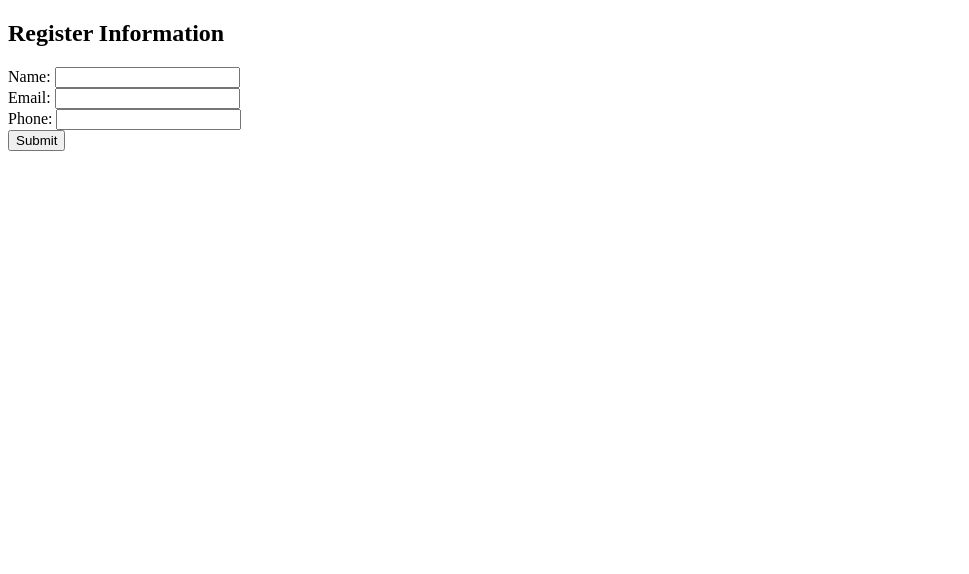
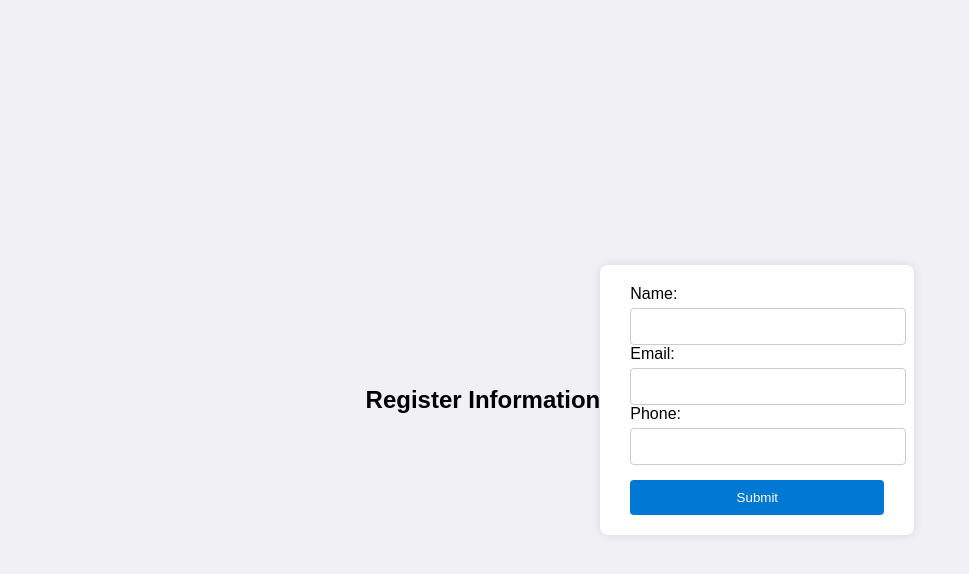
Before and after one commit to Ahsan6765/registration-app, a website: page public/index.html in a window 1280 px wide. Shown: the whole page, without its empty margins (0-969 px from the left). Drawn offline with Linux system fonts and the light colour scheme.

Commit message:
add style file and its requred setting

```diff
--- a/public/index.html
+++ b/public/index.html
@@ -2,6 +2,7 @@
 <html>
 <head>
     <title>Registration Form</title>
+    <link rel="stylesheet" href="/style.css">
 </head>
 <body>
     <h2>Register Information</h2>
--- /dev/null
+++ b/public/style.css
@@ -0,0 +1,51 @@
+body {
+    font-family: Arial, sans-serif;
+    background-color: #f0f0f5;
+    display: flex;
+    justify-content: center;
+    align-items: center;
+    height: 100vh;
+    margin: 0;
+}
+
+form {
+    background-color: white;
+    padding: 20px 30px;
+    border-radius: 8px;
+    box-shadow: 0 0 10px rgba(0, 0, 0, 0.1);
+}
+
+h1 {
+    text-align: center;
+    color: #333;
+}
+
+label {
+    display: block;
+    margin-top: 10px;
+    color: #555;
+}
+
+input[type="text"],
+input[type="email"] {
+    width: 100%;
+    padding: 10px;
+    margin-top: 5px;
+    border: 1px solid #ccc;
+    border-radius: 4px;
+}
+
+button {
+    margin-top: 15px;
+    width: 100%;
+    padding: 10px;
+    background-color: #0078d4;
+    color: white;
+    border: none;
+    border-radius: 4px;
+    cursor: pointer;
+}
+
+button:hover {
+    background-color: #005fa3;
+}
--- a/server.js
+++ b/server.js
@@ -5,6 +5,8 @@ require('dotenv').config();
 
 const app = express();
 app.use(bodyParser.urlencoded({ extended: true }));
+app.use(express.static('public'));
+
 
 const dbConfig = {
     user: process.env.DB_USER,
```
